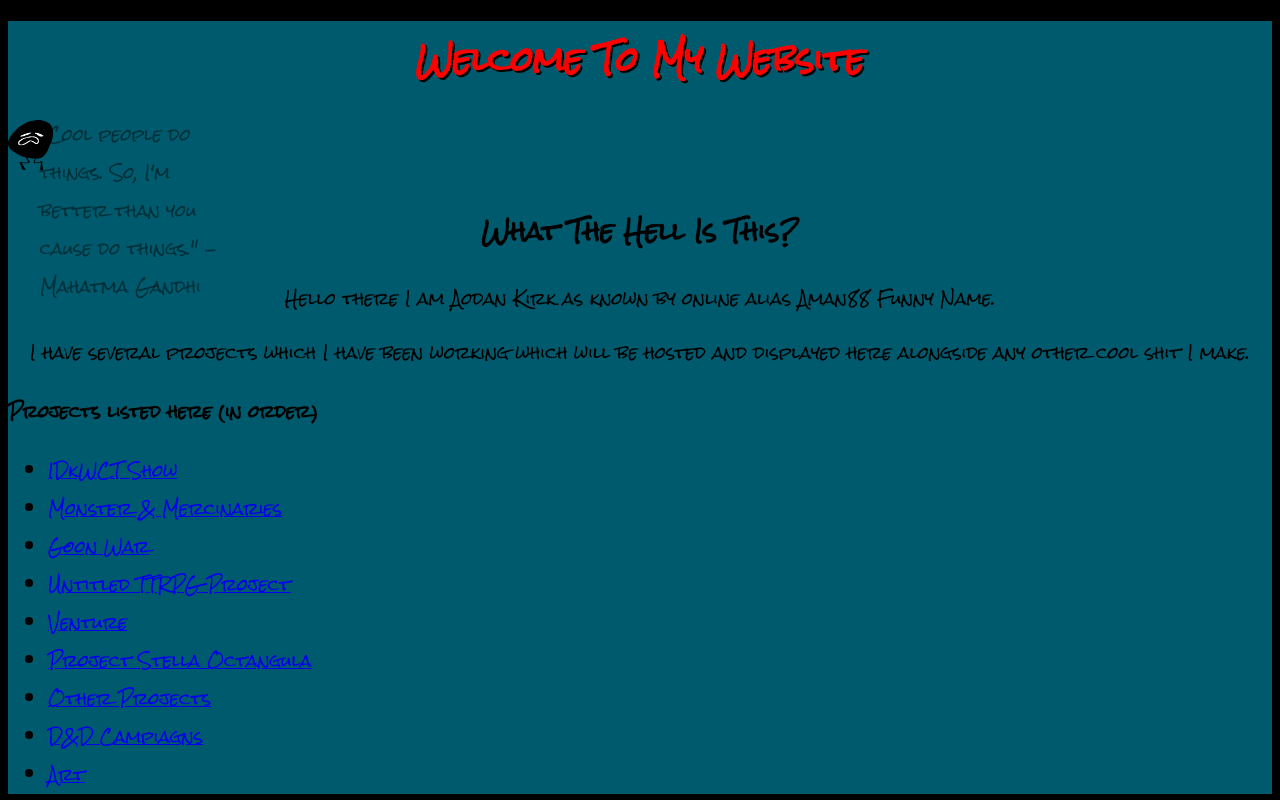
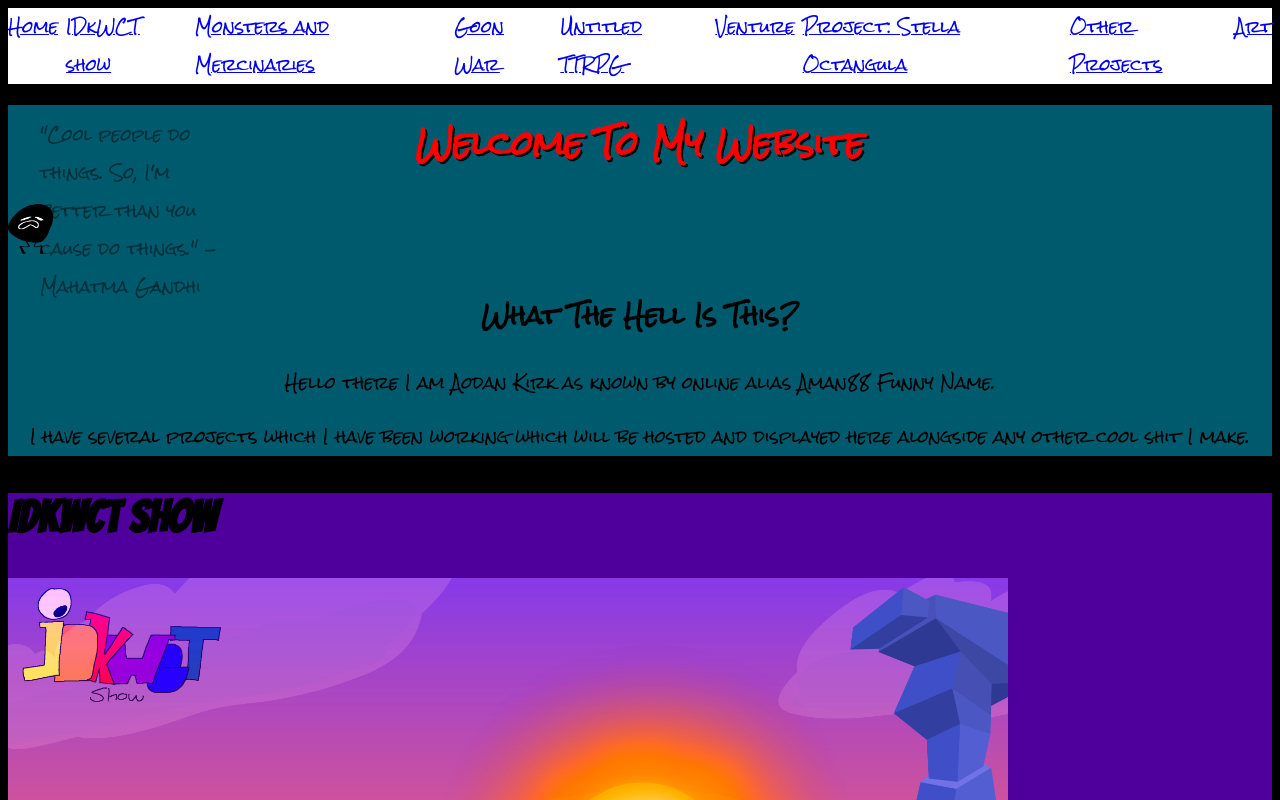
Before and after one commit to Miami-University-ETBD/AodanKirk-Project1, a plain HTML site: page index.html in a window 1280 px wide. Shown: the top 800 px of the page. Drawn offline with Linux system fonts and the light colour scheme; a web font is replaced by a local one.

Commit message:
Javascript added

```diff
--- a/globby.css
+++ b/globby.css
@@ -147,3 +147,15 @@ This code was borrowed from W3Schools */
 .scroll-container img {
     padding: 10px;
 }
+/* Centers the navagation */
+.van {
+    display: flex;
+    flex-direction: row;
+    gap: 8px;
+    justify-content: center;
+  }
+  /* Colors the navagation on the home page */
+.heading {
+    font-family: 'Rock Salt';
+    background-color: white;
+}
--- /dev/null
+++ b/globby.js
@@ -0,0 +1,29 @@
+
+// Creates a navagator for all of the main webpages on the cite
+let nav = document.querySelector("nav")
+nav.innerHTML = `
+    <a href="index.html">Home</a>
+    <a href="IDkWCTshow.html">IDkWCT show</a>
+    <a href="MnM.html">Monsters and Mercinaries</a>
+    <a href="goon.html">Goon War</a>
+    <a href="TTRPG.html">Untitled TTRPG</a>
+    <a href="Venture.html">Venture</a>
+    <a href="StellaOctangula.html">Project: Stella Octangula</a>
+    <a href="projects.html">Other Projects</a>
+    <a href="Art.html">Art</a>
+`
+// Places an image of Globulus after pressing a button on the secret page after popping up an alert
+function Globulus() {
+    var x = document.createElement("IMG");
+    x.setAttribute("src", "Images/Globulus.png");
+    x.setAttribute("width", "100");
+    x.setAttribute("height", "150");
+    x.setAttribute("alt", "Globulus");
+    document.body.appendChild(x);
+    alert("a Globulus has been made");
+  }
+
+  // Hyperlink that leads to a secret page
+  let text = "_";
+  let result = text.link("Secret.html");
+  document.getElementById("sshh").innerHTML = result;
--- a/index.html
+++ b/index.html
@@ -2,6 +2,9 @@
 <html lang="en">
 <html>
   <head>
+    <!--The meta tags allows for the JavaScript navagation-->
+    <meta charset="utf-8">
+    <meta name="viewport" content="width=device-width">
     <title>Hey this a my website</title>
     <link rel="icon" type="image/x-icon" href="Images/Not8Ball.png">
     <!--Used for all the imported fonts used throughout this page
@@ -20,7 +23,10 @@
   <style>
   </style>
   <body>
+    <!--puts the navagation at the top of the cite-->
+    <nav class="van heading"></nav>
     <div class="basic">
+      <nav></nav>
       <header>
         <div class="title">
           <h1>Welcome To My Website</h1>
@@ -40,22 +46,7 @@
         <p>I have several projects which I have been working which will be hosted and displayed here alongside any other cool shit I make.</p>
       </div>
       <!--All the categories listed on this website-->
-      <footer>
-        <h4>Projects listed here (in order)</h4>
-        <nav>
-          <ul>
-            <li><a href="IDkWCTshow.html">IDkWCT Show</a></li>
-            <li><a href="MnM.html">Monster & Mercinaries</a></li>
-            <li><a href="goon.html">Goon War</a></li>
-            <li><a href="TTRPG.html">Untitled TTRPG Project</a></li>
-            <li><a href="Venture.html">Venture</a></li>
-            <li><a href="StellaOctangula.html">Project Stella Octangula</a></li>
-            <li><a href="projects.html">Other Projects</a></li>
-            <li><a href="DnD.html">D&D Campiagns</a></li>
-            <li><a href="Art.html">Art</a></li>
-          </ul>
-        </nav>
-      </footer>
+
     </div>
     <!--List of all the projects and pages they will lead to-->
     <!--Used the styles of the project pages-->
@@ -115,6 +106,7 @@
             <a href="Art.html">here</a>
         </div>
     </section>
-
+    <p id="sshh"></p>
+    <script src="globby.js"></script>
   </body>
 </html>
```
Also changed, not shown: Art.html (+7 -2 lines), IDkWCTshow.html (+5 -0 lines), MnM.html (+3 -0 lines), Secret.html (added, +12 -0 lines), StellaOctangula.html (+7 -2 lines), TTRPG.html (+7 -2 lines), Venture.html (+8 -2 lines), goon.html (+7 -2 lines), projects.html (+7 -2 lines), test.html (added, +17 -0 lines), Images/Globulus.png (added).
